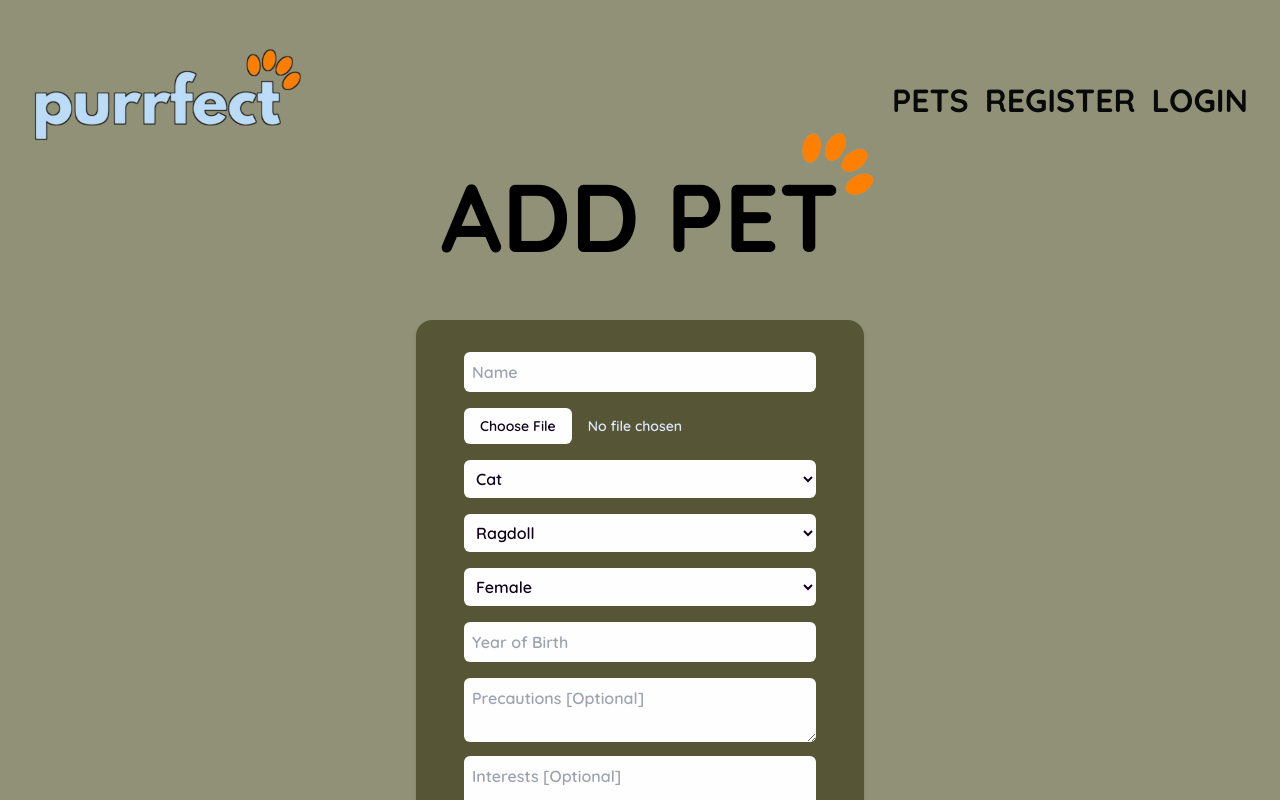
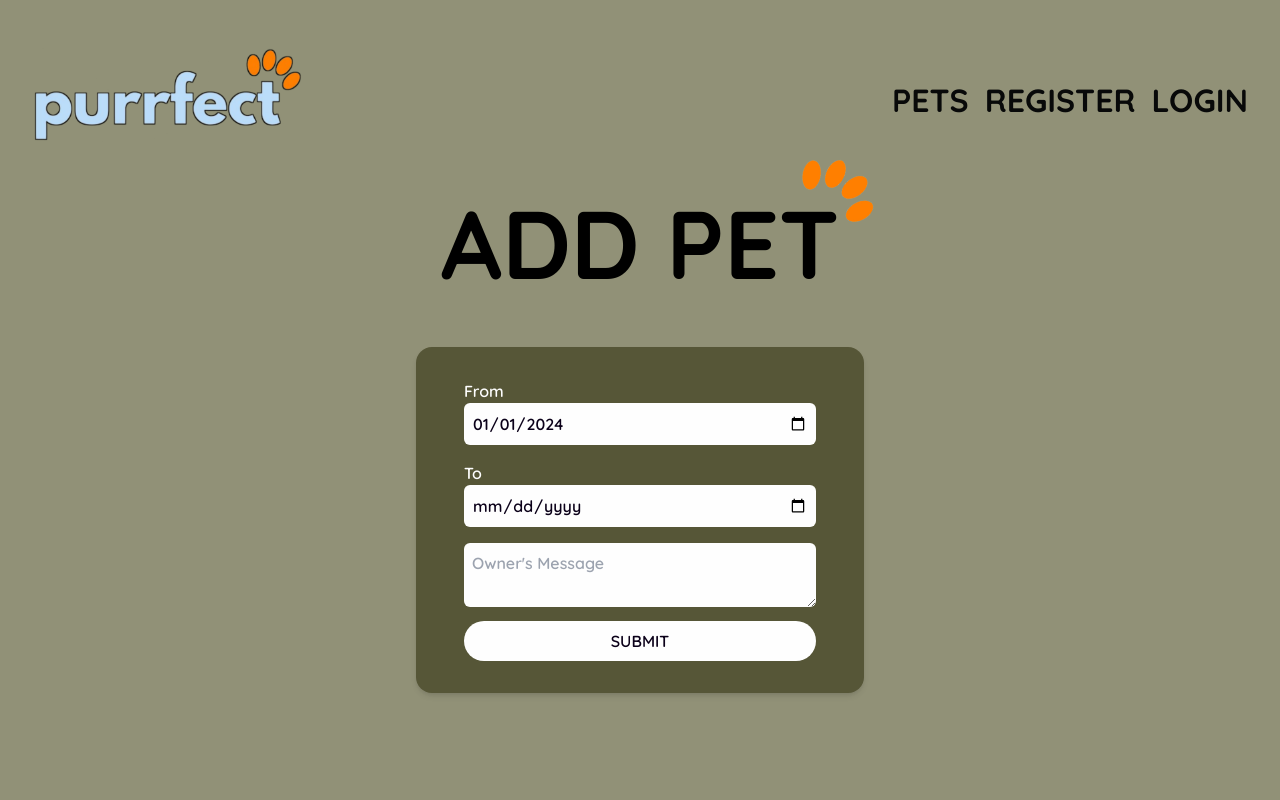
Before and after one commit to PekaVengers/PurrfectPal, a React (Vite) app in the folder client/: page /open-adopt in a window 1280 px wide. Shown: the top 800 px of the page. Built offline with nearby package versions, Linux system fonts and the light colour scheme.

Commit message:
chore: remove border and add openadopt page

```diff
--- a/client/src/components/homepage/CTA.jsx
+++ b/client/src/components/homepage/CTA.jsx
@@ -4,7 +4,7 @@ import LightButton from "../buttons/LightButton";
 
 const CTA = () => {
   return (
-    <div className="w-full flex flex-col md:flex-row font-primary md:mt-8    border-2 border-[#0B0019] border-dotted">
+    <div className="w-full flex flex-col md:flex-row font-primary md:mt-8">
       <div className="left w-full md:w-[50%] bg-[#DFE8FD] flex flex-col justify-center items-center gap-[1rem] md:gap-[2rem] border-b-2 md:border-r-2 md:border-b-0 border-black py-[2rem] md:py-[3rem] border-dotted">
         <h1 className="w-[90%] vsm:w-[70%] msm:w-[60%] font-medium text-[#565637] text-center text-[1.5rem] vsm:text-[2rem] gsm:text-[2.5rem] md:text-[2.5rem]">
           Want to adopt a pet today?
--- a/client/src/components/homepage/Hero.jsx
+++ b/client/src/components/homepage/Hero.jsx
@@ -3,7 +3,7 @@ import CatBlob from "../../assets/images/CatBlob.png";
 
 const Hero = () => {
   return (
-    <div className="w-full flex flex-col font-primary md:pb-[2rem] gap-4 border-2 border-[#0B0019] border-dotted">
+    <div className="w-full flex flex-col font-primary md:pb-[2rem] gap-4">
       <div className="dogpart w-[100%] flex justify-center items-center gap-[1rem] md:gap-[2rem]">
         <img src={DogBlob} alt="dog_image" className="w-[8rem] vsm:w-[10rem] gsm:w-[15rem]  md:w-[20rem]" />
         <h1 className="w-[60%] text-[1.7rem] vsm:text-[2rem] gsm:text-[3rem] md:text-[4rem]">
--- a/client/src/components/homepage/Testimonial.jsx
+++ b/client/src/components/homepage/Testimonial.jsx
@@ -2,7 +2,7 @@ import avatar from "../../assets/images/avatar.png";
 
 const Testimonial = () => {
   return (
-    <div className="w-full p-[2rem] md:p-[3rem] bg-[#EEF3FF] flex flex-col justify-center items-center gap-[1rem] md:gap-[1.5rem] border-2 border-[#0B0019] border-dotted">
+    <div className="w-full p-[2rem] md:p-[3rem] bg-[#EEF3FF] flex flex-col justify-center items-center gap-[1rem] md:gap-[1.5rem]">
       <img src={avatar} alt="user_avatar" className="w-[4rem] vsm:w-[5rem] md:w-[6rem]" />
       <p className="text-[#565637] md:font-semibold font-primary text-[1.2rem] vsm:text-[1.5rem] gsm:text-[2rem] md:text-[2rem] w-[95%] md:w-[60%] text-center">It is a long and the thing is that you have to be strong when you are not mentally established.</p>
     </div>
--- a/client/src/pages/Home.jsx
+++ b/client/src/pages/Home.jsx
@@ -22,7 +22,6 @@ export default function Home() {
           className="w-full h-full object-cover"
         />
       </div>
-      <hr className="border-dotted border-t-4 border-[#DFE8FD]"/>
       <main className="lg:w-[100%] xl:w-[90%] 2xl:w-[70%] 3xl:w-[60%] 4xl:w-[55%] m-auto">
         <Heading text={"Our Vision"} />
         <Hero />
--- a/client/src/pages/OpenAdopt.jsx
+++ b/client/src/pages/OpenAdopt.jsx
@@ -1,11 +1,8 @@
 import { useState } from "react";
 import SectionHeading from "../components/SectionHeading";
-import { petBreeds } from "../constants/config";
-import { ToastContainer, toast } from "react-toastify";
-import Loader from "../components/Loader";
 import useOnline from "../hooks/useOnline";
 import Offline from "../components/Offline";
-import { useActionData, Form, redirect } from "react-router-dom";
+import { Form, redirect } from "react-router-dom";
 import apiRequest from "../utils/apiRequest";
 
 export async function action({ request }) {
@@ -17,21 +14,18 @@ export async function action({ request }) {
     console.log(error);
     return error.response.data;
   }
-  return null;
 }
 
 export default function OpenAdopt() {
-  const actionData = useActionData();
+  const [startDate, setStartDate] = useState("2024-01-01");
+  const [endDate, setEndDate] = useState("");
   const online = useOnline();
+  const handleStartDateChange = (e) => {
+    setStartDate(e.target.value);
+  };
 
-  const [formOne, setFormOne] = useState(true);
-  const [loader, setLoader] = useState(false);
-
-  const [curType, setCurType] = useState("Cat");
-  const petTypes = ["Cat", "Dog", "Rabbit"];
-
-  const toggleForm = () => {
-    setFormOne(!formOne);
+  const handleEndDateChange = (e) => {
+    setEndDate(e.target.value);
   };
 
   if (!online) {
@@ -40,7 +34,6 @@ export default function OpenAdopt() {
 
   return (
     <>
-      {loader && <Loader />}
       <div className="w-full min-h-screen bg-[#919177] flex flex-col justify-center items-center gap-[1rem] pt-[8rem] pb-[5rem]">
         <SectionHeading heading="Add Pet" styles="text-[4rem]" />
         <Form
@@ -49,101 +42,47 @@ export default function OpenAdopt() {
           method="POST"
           className="w-[90%] vsm:w-[85%] max-w-md mx-auto px-[1rem] gsm:px-[1.5rem] msm:px-[2rem] md:px-[3rem] py-[2rem] shadow-md rounded-[1rem] bg-[#565637] text-[#0B0019] font-semibold font-primary"
         >
-          <input
-            required
-            type="text"
-            name="name"
-            placeholder="Name"
-            className="mb-4 w-full p-2 rounded-md outline-none bg-[#fefefe] outline-none text-[#0B0019]"
-          />
-          <div className="relative mb-4">
+          <div>
+            <label htmlFor="startDate" className="text-[#fefefe]">
+              From
+            </label>
             <input
-              required
-              name="profile_img"
-              type="file"
-              accept="image/*"
-              id="file"
-              className="block w-full text-sm text-[#0B0019] file:mr-4 file:py-2 file:px-4 file:rounded-md file:border-0 file:text-sm file:font-semibold file:bg-[#fefefe] outline-none text-[#DFE8FD] file:text-[#0B0019]"
-              placeholder="Upload a image"
+              name="startDate"
+              type="date"
+              max={endDate}
+              onChange={handleStartDateChange}
+              value={startDate}
+              className="mb-4 w-full p-2 rounded-md outline-none  bg-[#fefefe] outline-none text-[#0B0019]"
             />
-          </div>
-          <div>
-            <select
-              className="mb-4 w-full p-2 rounded-md outline-none bg-[#fefefe] outline-none text-[#0B0019]"
-              name="category"
-            >
-              {petTypes.map((petType) => (
-                <option key={petType} value={petType}>
-                  {petType}
-                </option>
-              ))}
-            </select>
           </div>
 
           <div>
-            <select
-              name="breed"
+            <label htmlFor="endDate" className="text-[#fefefe]">
+              To
+            </label>
+            <input
+              name="endDate"
+              type="date"
+              onChange={handleEndDateChange}
+              value={endDate}
+              min={startDate}
               className="mb-4 w-full p-2 rounded-md outline-none  bg-[#fefefe] outline-none text-[#0B0019]"
-            >
-              {curType ? (
-                petBreeds[curType].map((breed) => (
-                  <option key={breed} value={breed}>
-                    {breed}
-                  </option>
-                ))
-              ) : (
-                <option>Select a Type First</option>
-              )}
-            </select>
-          </div>
-
-          <div>
-            <select
-              className="mb-4 w-full p-2 rounded-md outline-none  bg-[#fefefe] outline-none text-[#0B0019]"
-              name="gender"
-            >
-              <option value="Female">Female</option>
-              <option value="Male">Male</option>
-            </select>
-          </div>
-
-          <div>
-            <input
-              required
-              title="Please enter a 4-digit year."
-              className="mb-4 w-full p-2 rounded-md outline-none bg-[#fefefe] outline-none text-[#0B0019]"
-              type="number"
-              name="birth_year"
-              placeholder="Year of Birth"
-              pattern="\d{4}"
-              min={2000}
-              max={new Date().getFullYear()}
             />
           </div>
 
           <div>
             <textarea
               className="w-full bg-[#fefefe] outline-none rounded-md p-2 mb-2"
-              placeholder="Precautions [Optional]"
-              name="precautions"
+              placeholder="Owner's Message"
+              name="owner_message"
             ></textarea>
           </div>
-
-          <div>
-            <textarea
-              className="w-full bg-[#fefefe] outline-none rounded-md p-2 mb-2"
-              placeholder="Interests [Optional]"
-              name="interests"
-            ></textarea>
-          </div>
-
           <button
             type="submit"
             className="w-full p-2 bg-[#fefefe] text-[#0B0019] rounded-[5rem] hover:text-[#080909] uppercase font-semibold hover:bg-[#f8aa26]"
           >{`Submit`}</button>
         </Form>
       </div>
-      <ToastContainer position="top-center" />
     </>
   );
 }
```
